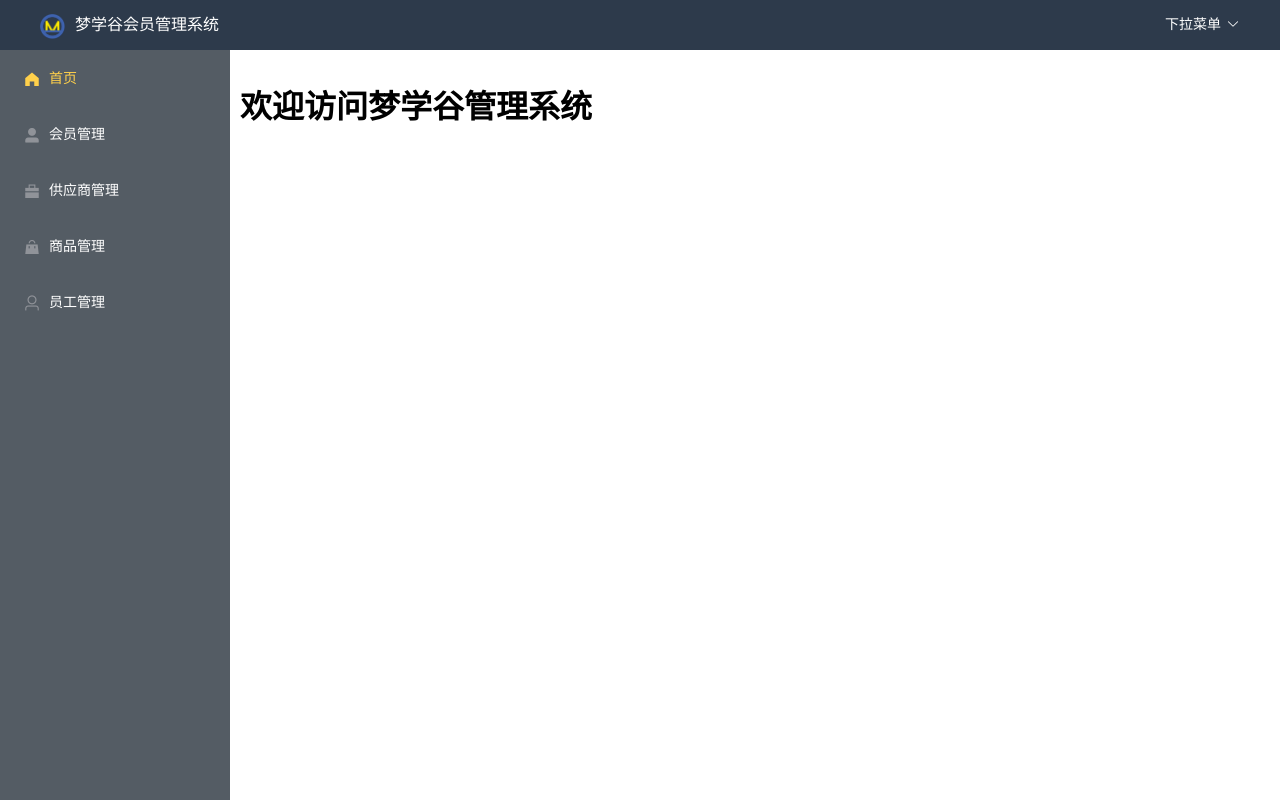
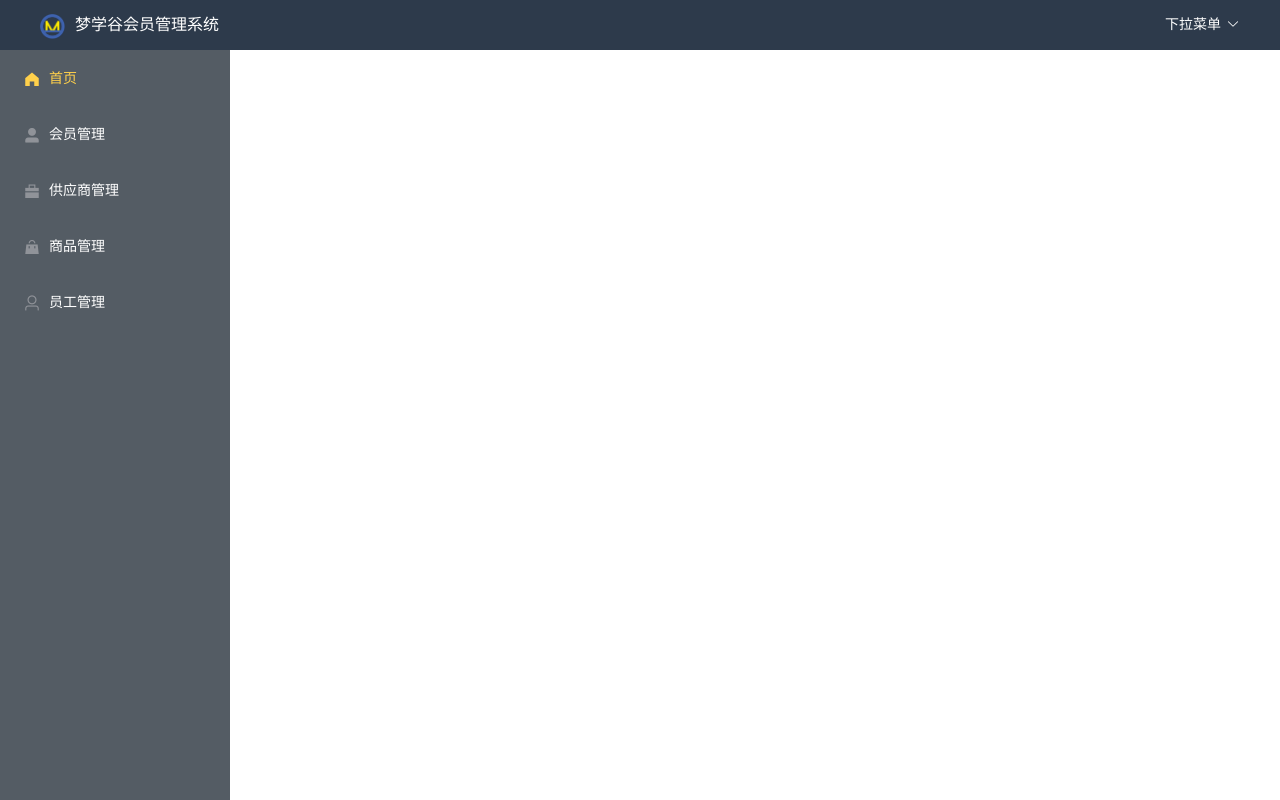
Before and after one commit to shaozifan521/mms-admin, a Vue app: page /home in a window 1280 px wide. Built offline with nearby package versions, Linux system fonts and the light colour scheme.

Commit message:
Update index.vue

```diff
--- a/src/views/home/index.vue
+++ b/src/views/home/index.vue
@@ -1,6 +1,6 @@
 <template>
   <div>
-   <h1>欢迎访问梦学谷管理系统</h1>
+   <!-- <h1>欢迎访问梦学谷管理系统</h1> -->
   </div>
 </template>
 
```
